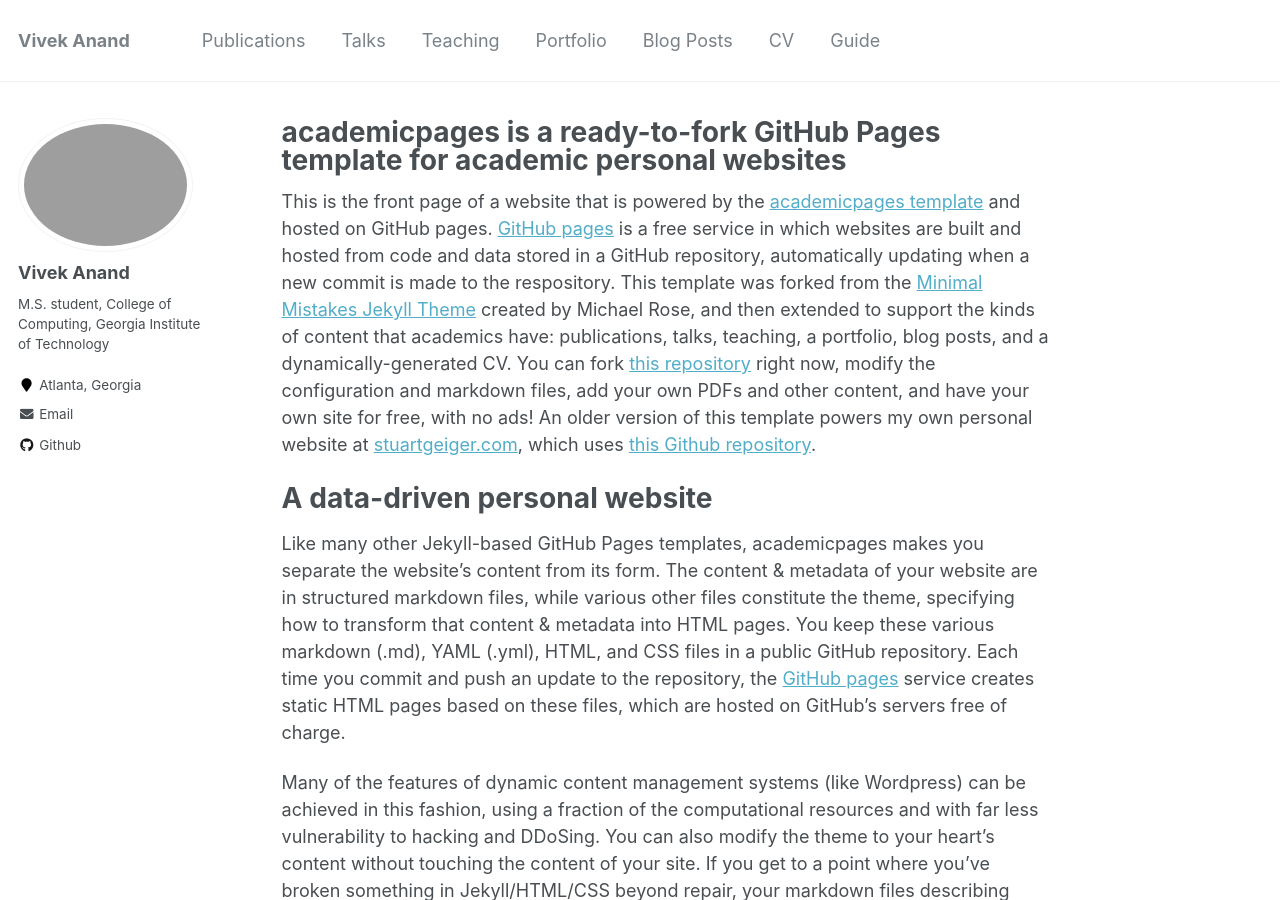
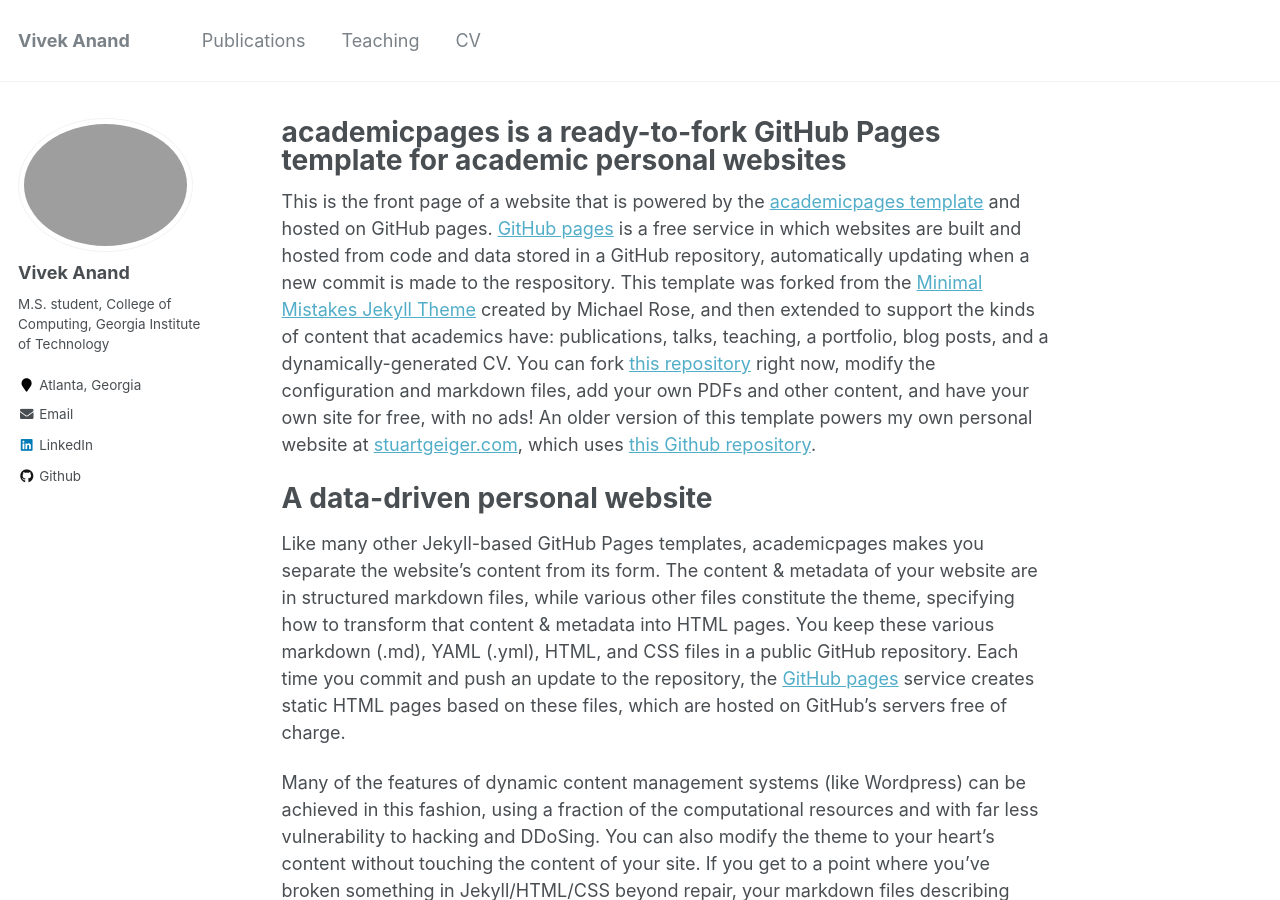
Before and after one commit to Vivdaddy/Vivdaddy.github.io, a Jekyll site: the page built from _pages/about.md, in a window 1280 px wide and 900 px high. Built offline with Jekyll 4.4.1, drawn with Linux system fonts in a browser that asks for light colours.

Commit message:
reduce menu bar and added some more details

```diff
--- a/_config.yml
+++ b/_config.yml
@@ -10,7 +10,7 @@
 title                    : "Vivek Anand"
 title_separator          : "-"
 name                     : &name "Vivek Anand"
-description              : &description "M.S. student, College of Computing, georgia Institute of Technology"
+description              : &description "M.S. student, College of Computing, Georgia Institute of Technology"
 url                      : https://vivdaddy.github.io # the base hostname & protocol for your site e.g. "https://mmistakes.github.io"
 baseurl                  : "" # the subpath of your site, e.g. "/blog"
 repository               : "Vivdaddy/Vivdaddy.github.io"
@@ -96,7 +96,7 @@
   keybase          :
   instagram        :
   lastfm           :
-  linkedin         :
+  linkedin         : "https://www.linkedin.com/in/vivek-anand-670186145/"
   orcid            :
   pinterest        :
   soundcloud       :
--- a/_data/navigation.yml
+++ b/_data/navigation.yml
@@ -3,20 +3,8 @@
   - title: "Publications"
     url: /publications/
 
-  - title: "Talks"
-    url: /talks/
-
   - title: "Teaching"
     url: /teaching/
 
-  - title: "Portfolio"
-    url: /portfolio/
-
-  - title: "Blog Posts"
-    url: /year-archive/
-
   - title: "CV"
     url: /cv/
-
-  - title: "Guide"
-    url: /markdown/
```
